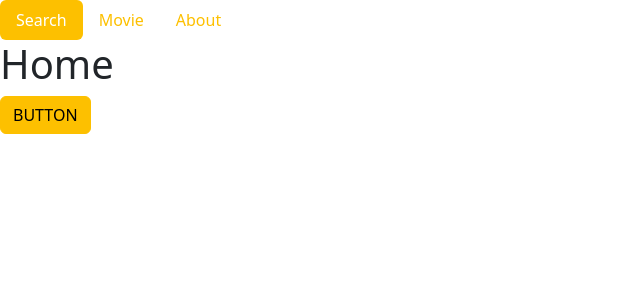
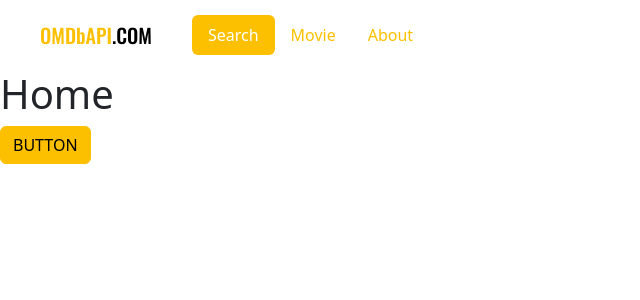
Before and after one commit to SHARONLEE94/vue3-movie-app, a Vue app: page / in a window 1280 px wide. Shown: the top 300 px of the page, without its empty margins (0-640 px from the left). Built offline with nearby package versions, Linux system fonts and the light colour scheme.

Commit message:
header -logo

```diff
--- a/index.html
+++ b/index.html
@@ -1,11 +1,26 @@
 <!DOCTYPE html>
 <html lang="ko">
   <head>
-  <meta charset="UTF-8">
-  <meta http-equiv="X-UA-Compatible" content="IE=edge">
-  <meta name="viewport" content="width=device-width, initial-scale=1.0">
+    <meta charset="UTF-8" />
+    <meta http-equiv="X-UA-Compatible" content="IE=edge" />
+    <meta name="viewport" content="width=device-width, initial-scale=1.0" />
     <title>Webpack project!</title>
-  <link rel="stylesheet" href="https://cdn.jsdelivr.net/npm/reset-css@5.0.1/reset.min.css">
+    <link
+      rel="stylesheet"
+      href="https://cdn.jsdelivr.net/npm/reset-css@5.0.1/reset.min.css"
+    />
+    <link rel="preconnect" href="https://fonts.googleapis.com" />
+    <link rel="preconnect" href="https://fonts.gstatic.com" crossorigin />
+    <link
+      href="https://fonts.googleapis.com/css2?family=Oswald:wght@500&family=Roboto:wght@400;700&display=swap"
+      rel="stylesheet"
+    />
+    <style>
+      body {
+        line-height: 1.4;
+        font-family: "Roboto", sans-serif;
+      }
+    </style>
   </head>
   <body>
     <div id="app"></div>
--- a/src/components/Header.vue
+++ b/src/components/Header.vue
@@ -1,5 +1,6 @@
 <template>
   <header>
+    <Logo />
     <div class="nav nav-pills">
       <div v-for="nav in navigations" :key="nav.name" class="nav-item">
         <RouterLink :to="nav.href" active-class="active" class="nav-link">
@@ -11,7 +12,12 @@
 </template>
 
 <script>
+import Logo from "~/components/Logo";
+
 export default {
+  components: {
+    Logo,
+  },
   data() {
     return {
       navigations: [
@@ -32,3 +38,15 @@ export default {
   },
 };
 </script>
+
+<style lang="scss" scoped>
+header {
+  height: 70px;
+  padding: 0 40px;
+  display: flex;
+  align-items: center;
+  .logo {
+    margin-right: 40px;
+  }
+}
+</style>
--- /dev/null
+++ b/src/components/Logo.vue
@@ -0,0 +1,19 @@
+<template>
+  <RouterLink to="/" class="logo"> <span>OMDbAPI</span>.COM </RouterLink>
+</template>
+
+<style lang="scss" scoped>
+@import "../scss/main.scss";
+.logo {
+  font-family: "Oswald", sans-serif;
+  font-size: 20px;
+  color: $black;
+  text-decoration: none;
+  &:hover {
+    color: $black;
+  }
+  span {
+    color: $primary;
+  }
+}
+</style>
```
Lines whose indentation alone changed are shown as unchanged.
